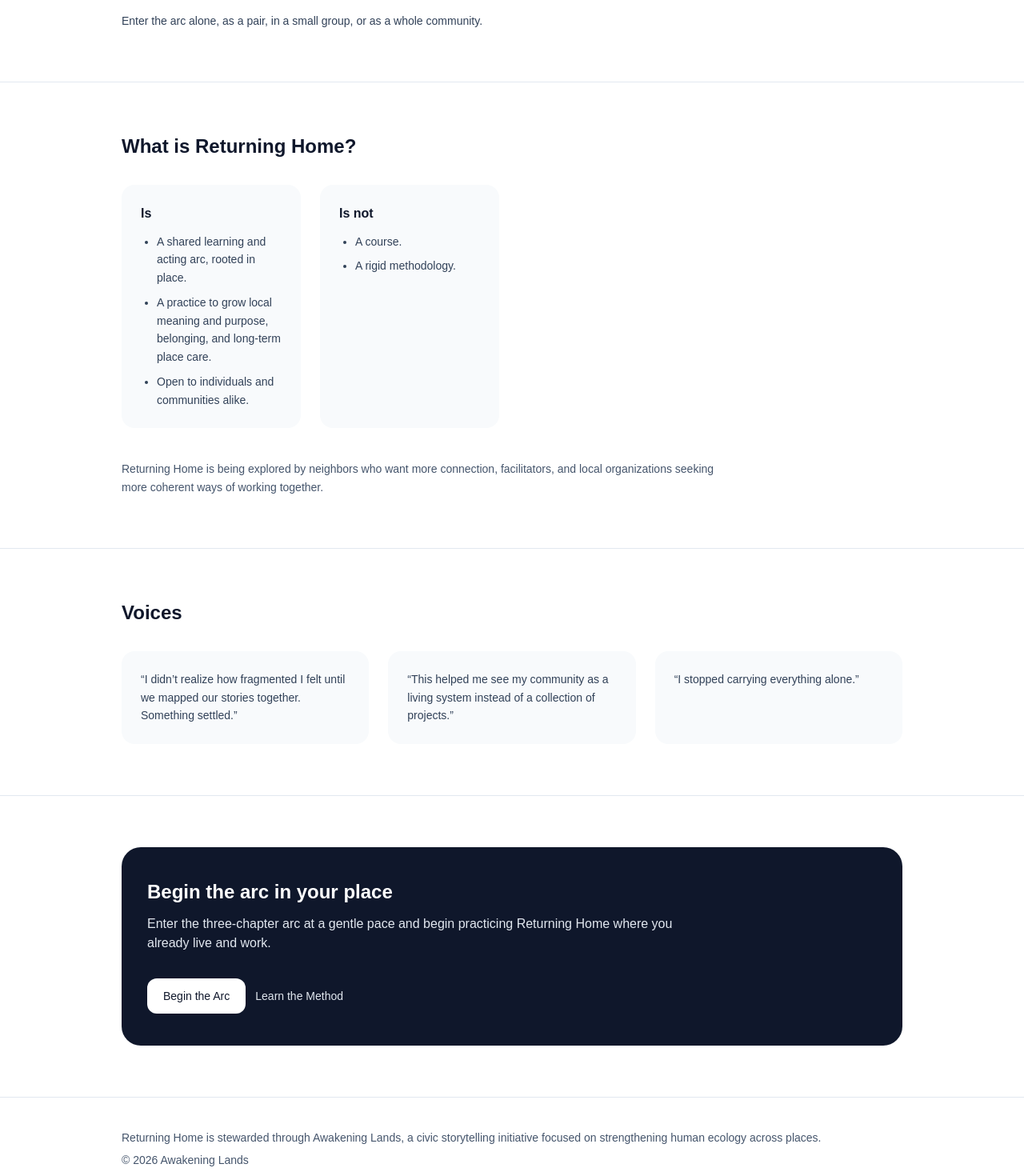
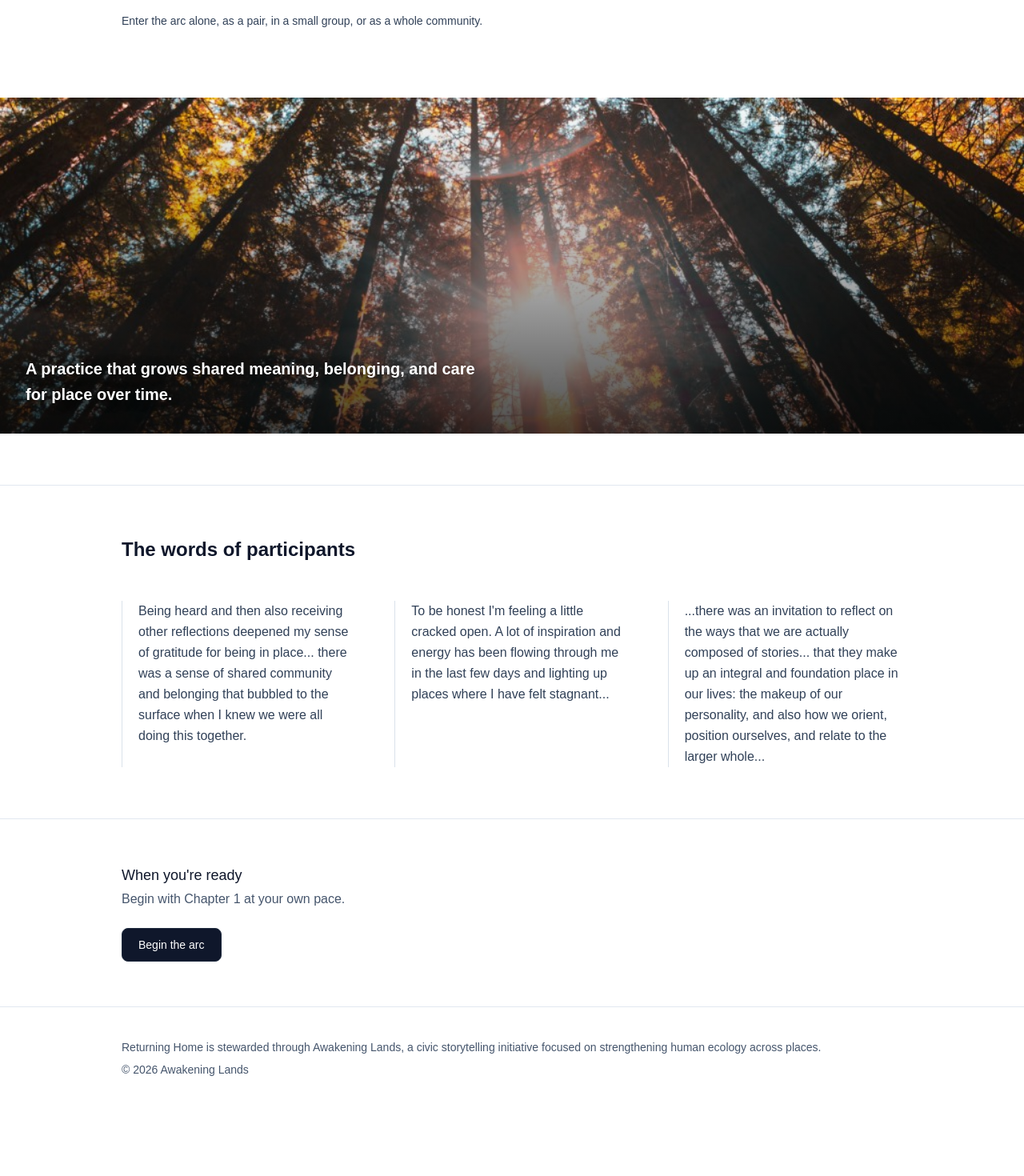
Before and after one commit to Benja-Ross/returning-home-landing, a Next.js app: page / in a window 1280 px wide. Shown: the part 660-2130 px from the top of the page at 80% size. After the commit the page ends 2047 px from the top, so only its background shows below. Built offline with nearby package versions, Linux system fonts and the light colour scheme.

Commit message:
update testimonials

```diff
--- a/src/app/page.tsx
+++ b/src/app/page.tsx
@@ -5,7 +5,7 @@ import { Footer } from "@/components/landing/Footer";
 import { Hero } from "@/components/landing/Hero";
 import { PathCard } from "@/components/landing/PathCard";
 import { Section } from "@/components/landing/Section";
-import { TestimonialCard } from "@/components/landing/TestimonialCard";
+import { SocialSoilBand } from "@/components/landing/SocialSoilBand";
 import { PageLayout } from "@/components/layout/PageLayout";
 import { landingContent } from "@/content/landing";
 import { returningHomeContent } from "@/content/returning-home";
@@ -24,41 +24,23 @@ export default function Home() {
           {returningHomeContent.landing.whatItIs.beneathArcLine}
         </p>
       </Section>
-      {/* What it is */}
+      {/* From the Social Soil */}
+      <div className="mt-5 mb-16">
+        <SocialSoilBand />
+      </div>
+      {/* Testimonials — typography-forward, no cards */}
       <Section>
-        <h2 className="text-2xl font-semibold">{returningHomeContent.landing.whatItIs.title}</h2>
-
-        <div className="mt-8 grid gap-8 md:grid-cols-2">
-          <div className="grid gap-6 sm:grid-cols-2">
-            <div className="rounded-2xl bg-slate-50 p-6">
-              <h3 className="text-base font-semibold">Is</h3>
-              <ul className="mt-3 list-disc space-y-2 pl-5 text-sm leading-relaxed text-slate-700">
-                {returningHomeContent.landing.whatItIs.isBullets.map((item) => (
-                  <li key={item}>{item}</li>
-                ))}
-              </ul>
-            </div>
-            <div className="rounded-2xl bg-slate-50 p-6">
-              <h3 className="text-base font-semibold">Is not</h3>
-              <ul className="mt-3 list-disc space-y-2 pl-5 text-sm leading-relaxed text-slate-700">
-                {returningHomeContent.landing.whatItIs.isNotBullets.map((item) => (
-                  <li key={item}>{item}</li>
-                ))}
-              </ul>
-            </div>
-          </div>
-        </div>
-
-        <p className="mt-10 max-w-3xl text-sm leading-relaxed text-slate-600">
-          {returningHomeContent.landing.whatItIs.quietLegitimacy}
-        </p>
-      </Section>
-      {/* Testimonials */}
-      <Section>
-        <h2 className="text-2xl font-semibold">{landingContent.voices.title}</h2>
-        <div className="mt-8 grid gap-6 sm:grid-cols-3">
-          {landingContent.voices.quotes.map((q) => (
-            <TestimonialCard key={q} quote={q} />
+        <h2 className="text-2xl font-semibold text-slate-900">
+          {returningHomeContent.testimonials.title}
+        </h2>
+        <div className="mt-12 grid gap-12 sm:grid-cols-2 lg:grid-cols-3">
+          {returningHomeContent.testimonials.quotes.map((quote) => (
+            <blockquote
+              key={quote.slice(0, 40)}
+              className="border-l border-slate-300/70 pl-5 text-left text-sm sm:text-base text-slate-700 leading-relaxed"
+            >
+              {quote}
+            </blockquote>
           ))}
         </div>
       </Section>
--- a/src/components/landing/FinalCTA.tsx
+++ b/src/components/landing/FinalCTA.tsx
@@ -1,28 +1,18 @@
 import { landingContent } from "@/content/landing";
 
 export function FinalCTA() {
+  const { id, title, body, primaryCta } = landingContent.finalCta;
   return (
-    <section className="border-t border-slate-200" id={landingContent.finalCta.id}>
-      <div className="mx-auto max-w-5xl px-6 py-16">
-        <div className="rounded-3xl bg-slate-900 px-8 py-10 text-white">
-          <h2 className="text-2xl font-semibold">{landingContent.finalCta.title}</h2>
-          <p className="mt-3 max-w-2xl text-base text-slate-200">{landingContent.finalCta.body}</p>
-
-          <div className="mt-8 flex flex-col gap-3 sm:flex-row sm:items-center">
-            <a
-              href={landingContent.finalCta.primaryCta.href}
-              className="inline-flex items-center justify-center rounded-xl bg-white px-5 py-3 text-sm font-medium text-slate-900 hover:bg-slate-100"
-            >
-              {landingContent.finalCta.primaryCta.label}
-            </a>
-            <a
-              href={landingContent.finalCta.secondaryCta.href}
-              className="text-sm font-medium text-slate-200 hover:text-white"
-            >
-              {landingContent.finalCta.secondaryCta.label}
-            </a>
-          </div>
-        </div>
+    <section className="border-t border-slate-200" id={id}>
+      <div className="mx-auto max-w-5xl px-6 py-14">
+        <p className="text-lg font-medium text-slate-900">{title}</p>
+        <p className="mt-1 text-slate-600">{body}</p>
+        <a
+          href={primaryCta.href}
+          className="mt-6 inline-flex items-center justify-center rounded-lg border border-slate-800 bg-slate-900 px-5 py-2.5 text-sm font-medium text-white hover:bg-slate-800"
+        >
+          {primaryCta.label}
+        </a>
       </div>
     </section>
   );
--- /dev/null
+++ b/src/components/landing/SocialSoilBand.tsx
@@ -0,0 +1,25 @@
+import Image from "next/image";
+
+export function SocialSoilBand() {
+  return (
+    <section className="relative w-full h-[260px] md:h-[340px] lg:h-[420px] overflow-hidden">
+      {/* Background Image */}
+      <Image
+        src="/images/social-soil.jpg"
+        alt="Low-angle view looking up at towering forest trees with warm golden sunlight filtering through the dense canopy"
+        fill
+        className="object-cover object-[center_30%]"
+        priority
+        sizes="100vw"
+      />
+      {/* Gradient Overlay */}
+      <div className="absolute inset-0 bg-gradient-to-t from-black/70 via-black/30 to-transparent" />
+      {/* Overlay Text */}
+      <div className="absolute left-5 bottom-6 md:left-8 md:bottom-8">
+        <p className="max-w-[280px] md:max-w-xl text-base sm:text-lg md:text-xl font-semibold leading-relaxed text-white text-left [text-shadow:0_2px_16px_rgba(0,0,0,0.45)]">
+          A practice that grows shared meaning, belonging, and care for place over time.
+        </p>
+      </div>
+    </section>
+  );
+}
--- a/src/content/landing.ts
+++ b/src/content/landing.ts
@@ -73,7 +73,7 @@ export const landingContent = {
     note: "No grand promises. Just observable shifts in coherence.",
   },
   voices: {
-    title: "Voices",
+    title: "The words of participants",
     quotes: [
       "“I didn’t realize how fragmented I felt until we mapped our stories together. Something settled.”",
       "“This helped me see my community as a living system instead of a collection of projects.”",
@@ -111,10 +111,9 @@ export const landingContent = {
   },
   finalCta: {
     id: "start",
-    title: "Begin the arc in your place",
-    body: "Enter the three-chapter arc at a gentle pace and begin practicing Returning Home where you already live and work.",
-    primaryCta: { href: "/begin", label: "Begin the Arc" },
-    secondaryCta: { href: "/mission-and-method", label: "Learn the Method" },
+    title: "When you're ready",
+    body: "Begin with Chapter 1 at your own pace.",
+    primaryCta: { href: "/begin", label: "Begin the arc" },
   },
   footer: {
     body:
--- a/src/content/returning-home.ts
+++ b/src/content/returning-home.ts
@@ -100,4 +100,12 @@ export const returningHomeContent = {
       secondaryLabel: "Read Mission and Method →",
     },
   },
+  testimonials: {
+    title: "The words of participants",
+    quotes: [
+      "Being heard and then also receiving other reflections deepened my sense of gratitude for being in place... there was a sense of shared community and belonging that bubbled to the surface when I knew we were all doing this together.",
+      "To be honest I'm feeling a little cracked open. A lot of inspiration and energy has been flowing through me in the last few days and lighting up places where I have felt stagnant...",
+      "...there was an invitation to reflect on the ways that we are actually composed of stories... that they make up an integral and foundation place in our lives: the makeup of our personality, and also how we orient, position ourselves, and relate to the larger whole...",
+    ],
+  },
 } as const;
```
Also changed, not shown: public/images/social-soil.jpg (added).
